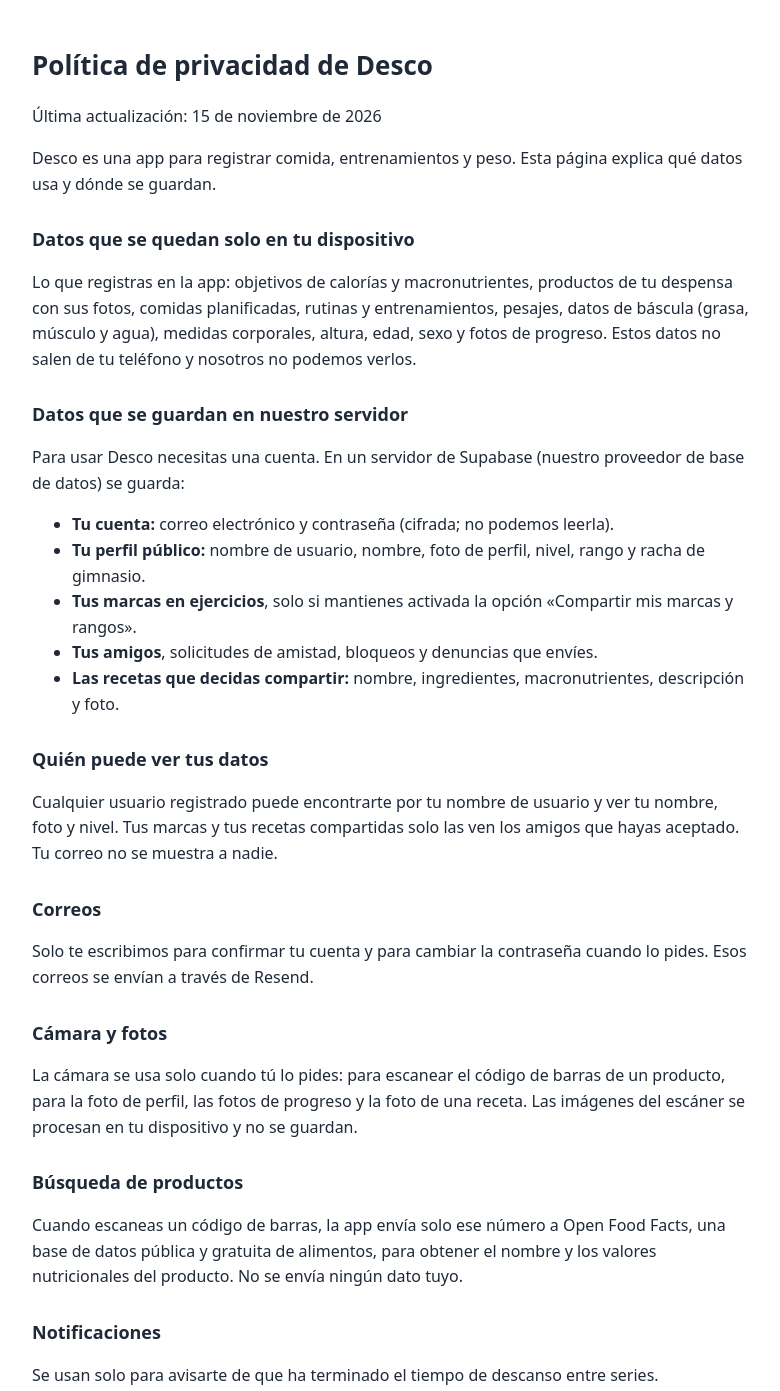
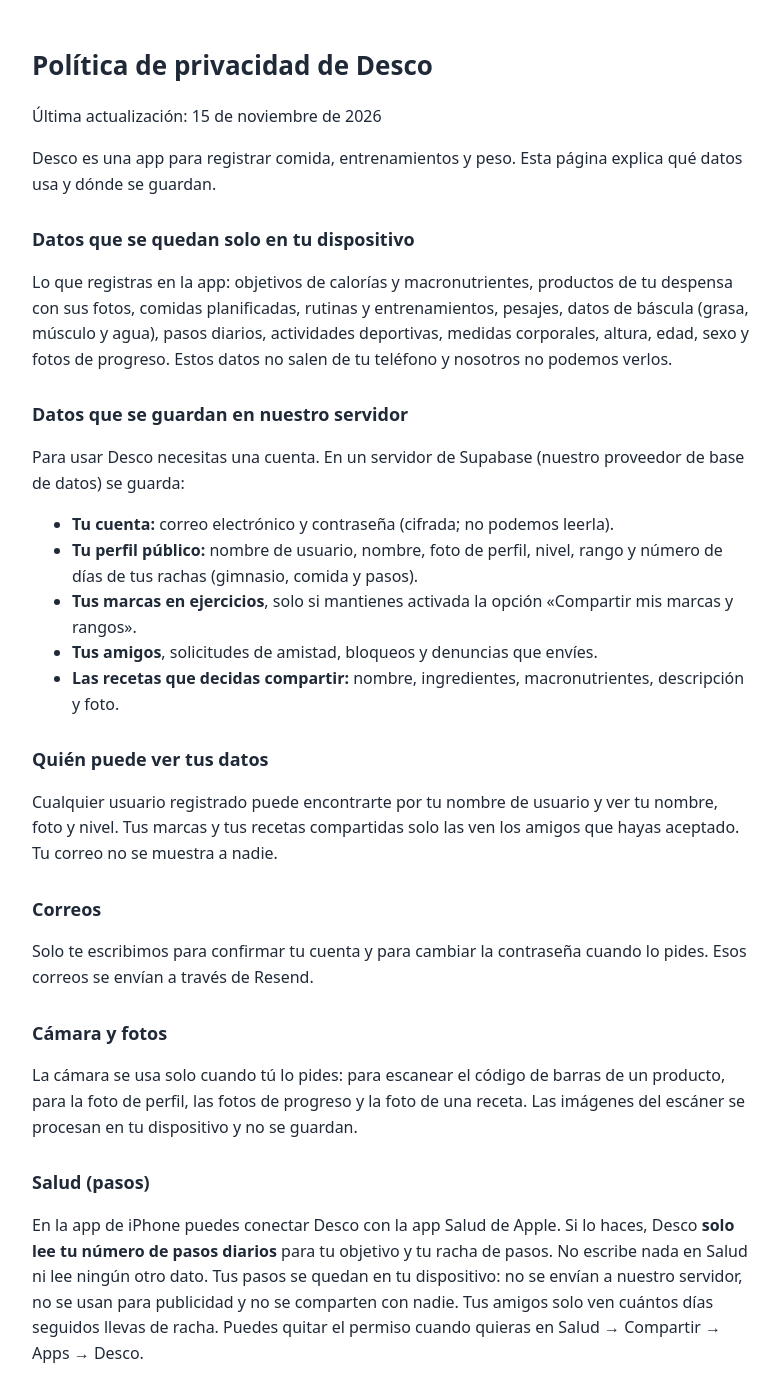
Before and after one commit to 05Pablo/Site-URL, a plain HTML site: page privacidad.html in a window 1280 px wide. Shown: the top 1391 px of the page, without its empty margins (248-1028 px from the left). Drawn offline with Linux system fonts and the light colour scheme.

Commit message:
Cambios en la privacidad

```diff
--- a/privacidad.html
+++ b/privacidad.html
@@ -6,12 +6,12 @@
 <p>Última actualización: 15 de noviembre de 2026</p>
 <p>Desco es una app para registrar comida, entrenamientos y peso. Esta página explica qué datos usa y dónde se guardan.</p>
 <h2>Datos que se quedan solo en tu dispositivo</h2>
-<p>Lo que registras en la app: objetivos de calorías y macronutrientes, productos de tu despensa con sus fotos, comidas planificadas, rutinas y entrenamientos, pesajes, datos de báscula (grasa, músculo y agua), medidas corporales, altura, edad, sexo y fotos de progreso. Estos datos no salen de tu teléfono y nosotros no podemos verlos.</p>
+<p>Lo que registras en la app: objetivos de calorías y macronutrientes, productos de tu despensa con sus fotos, comidas planificadas, rutinas y entrenamientos, pesajes, datos de báscula (grasa, músculo y agua), pasos diarios, actividades deportivas, medidas corporales, altura, edad, sexo y fotos de progreso. Estos datos no salen de tu teléfono y nosotros no podemos verlos.</p>
 <h2>Datos que se guardan en nuestro servidor</h2>
 <p>Para usar Desco necesitas una cuenta. En un servidor de Supabase (nuestro proveedor de base de datos) se guarda:</p>
 <ul>
 <li><b>Tu cuenta:</b> correo electrónico y contraseña (cifrada; no podemos leerla).</li>
-<li><b>Tu perfil público:</b> nombre de usuario, nombre, foto de perfil, nivel, rango y racha de gimnasio.</li>
+<li><b>Tu perfil público:</b> nombre de usuario, nombre, foto de perfil, nivel, rango y número de días de tus rachas (gimnasio, comida y pasos).</li>
 <li><b>Tus marcas en ejercicios</b>, solo si mantienes activada la opción «Compartir mis marcas y rangos».</li>
 <li><b>Tus amigos</b>, solicitudes de amistad, bloqueos y denuncias que envíes.</li>
 <li><b>Las recetas que decidas compartir:</b> nombre, ingredientes, macronutrientes, descripción y foto.</li>
@@ -22,6 +22,8 @@
 <p>Solo te escribimos para confirmar tu cuenta y para cambiar la contraseña cuando lo pides. Esos correos se envían a través de Resend.</p>
 <h2>Cámara y fotos</h2>
 <p>La cámara se usa solo cuando tú lo pides: para escanear el código de barras de un producto, para la foto de perfil, las fotos de progreso y la foto de una receta. Las imágenes del escáner se procesan en tu dispositivo y no se guardan.</p>
+<h2>Salud (pasos)</h2>
+<p>En la app de iPhone puedes conectar Desco con la app Salud de Apple. Si lo haces, Desco <b>solo lee tu número de pasos diarios</b> para tu objetivo y tu racha de pasos. No escribe nada en Salud ni lee ningún otro dato. Tus pasos se quedan en tu dispositivo: no se envían a nuestro servidor, no se usan para publicidad y no se comparten con nadie. Tus amigos solo ven cuántos días seguidos llevas de racha. Puedes quitar el permiso cuando quieras en Salud → Compartir → Apps → Desco.</p>
 <h2>Búsqueda de productos</h2>
 <p>Cuando escaneas un código de barras, la app envía solo ese número a Open Food Facts, una base de datos pública y gratuita de alimentos, para obtener el nombre y los valores nutricionales del producto. No se envía ningún dato tuyo.</p>
 <h2>Notificaciones</h2>
```
